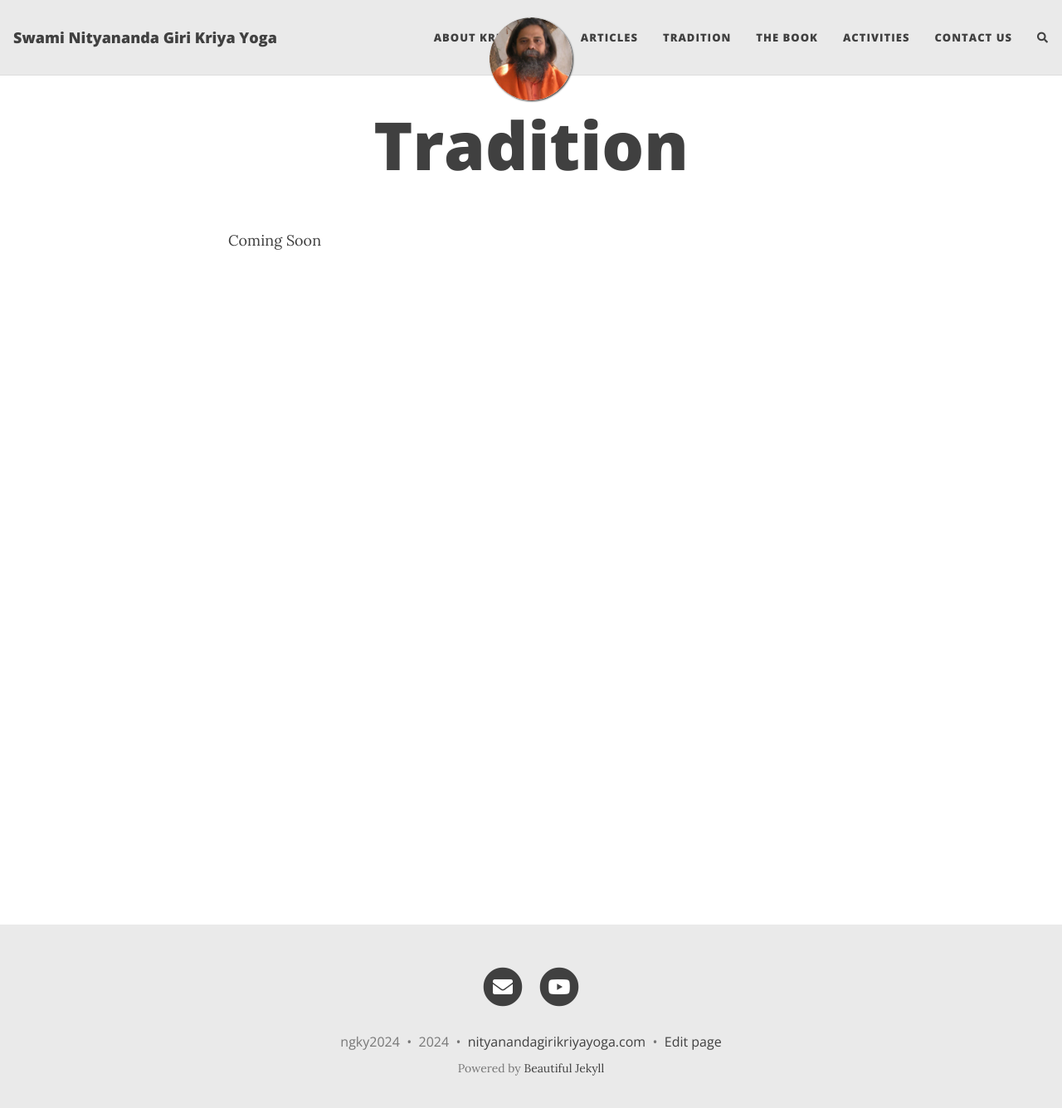
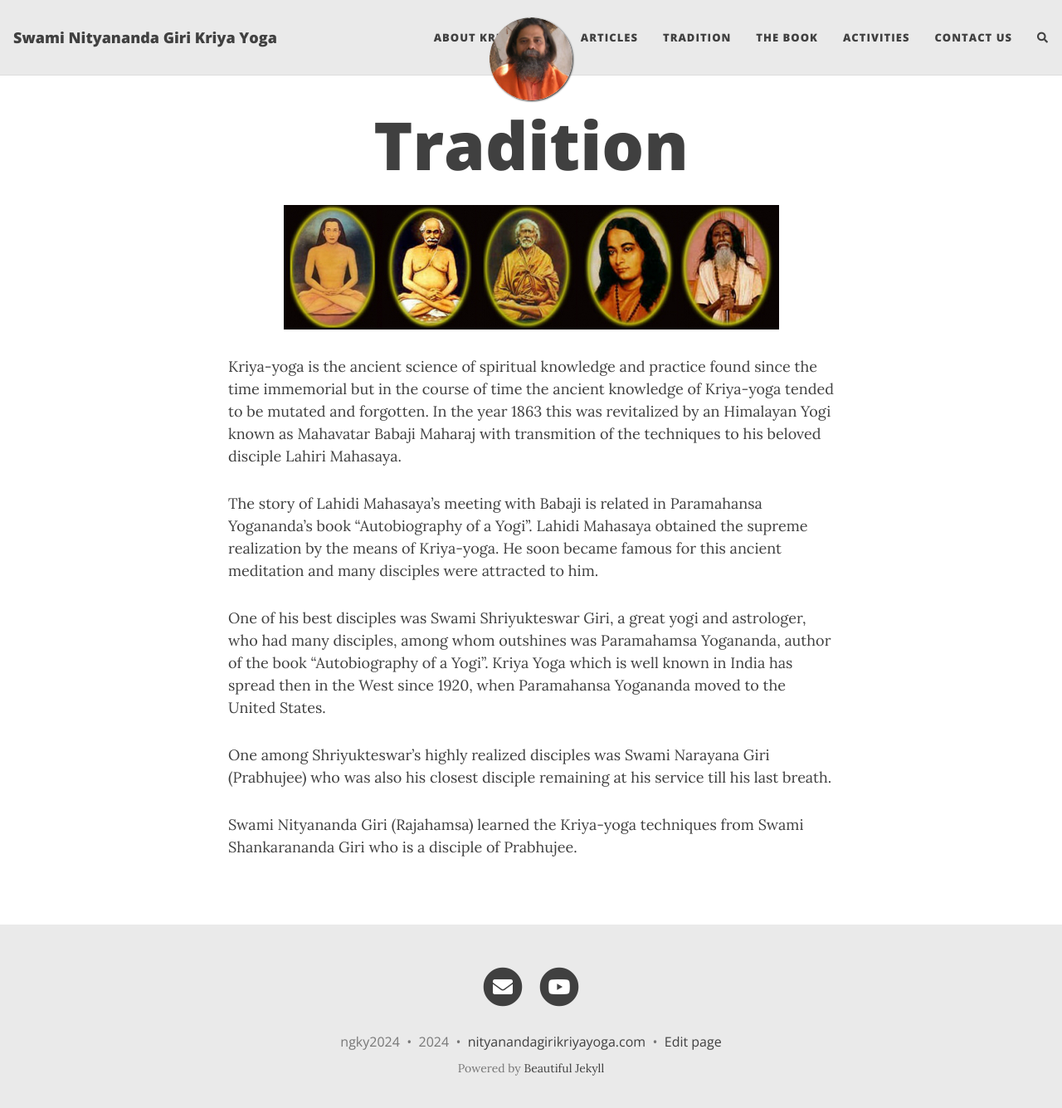
Before and after one commit to swngky/swngky.github.io, a Jekyll site: the page built from docs/tradition.md, in a window 1280 px wide and 1348 px high. Shown: the top 1335 px of the window at 83% size. Built offline with Jekyll 4.4.1, drawn with Linux system fonts in a browser that asks for light colours; nearby versions of some CDN libraries; comment, search, counter and statistics services are not loaded.

Commit message:
Add tradition

```diff
--- a/docs/tradition.md
+++ b/docs/tradition.md
@@ -3,4 +3,17 @@
 title: Tradition
 ---
 
-Coming Soon
+<center><img src="/assets/img/gurus.png"></center>
+
+Kriya-yoga is the ancient science of spiritual knowledge and practice found since the time immemorial but in the course of time the ancient knowledge of Kriya-yoga tended to be mutated and forgotten. In the year 1863 this was revitalized by an Himalayan Yogi known as Mahavatar Babaji Maharaj with transmition of the techniques to his beloved disciple Lahiri Mahasaya.
+
+The story of Lahidi Mahasaya’s meeting with Babaji is related in Paramahansa Yogananda’s book "Autobiography of a  Yogi". Lahidi Mahasaya obtained the supreme realization by the means of Kriya-yoga. He soon became
+famous for this ancient meditation and many disciples were attracted to him.
+
+One of his best disciples was Swami Shriyukteswar Giri, a great yogi and astrologer, who had many disciples, among whom outshines was Paramahamsa Yogananda, author of the book "Autobiography of a Yogi". Kriya Yoga
+which is well known in India has spread then in the West since 1920, when Paramahansa Yogananda moved to the United States.
+
+One among Shriyukteswar's highly realized disciples was Swami Narayana Giri (Prabhujee) who was also his closest disciple remaining at his service till his last breath.
+
+
+Swami Nityananda Giri (Rajahamsa) learned the Kriya-yoga techniques from Swami Shankarananda Giri who is a disciple of  Prabhujee.
```
